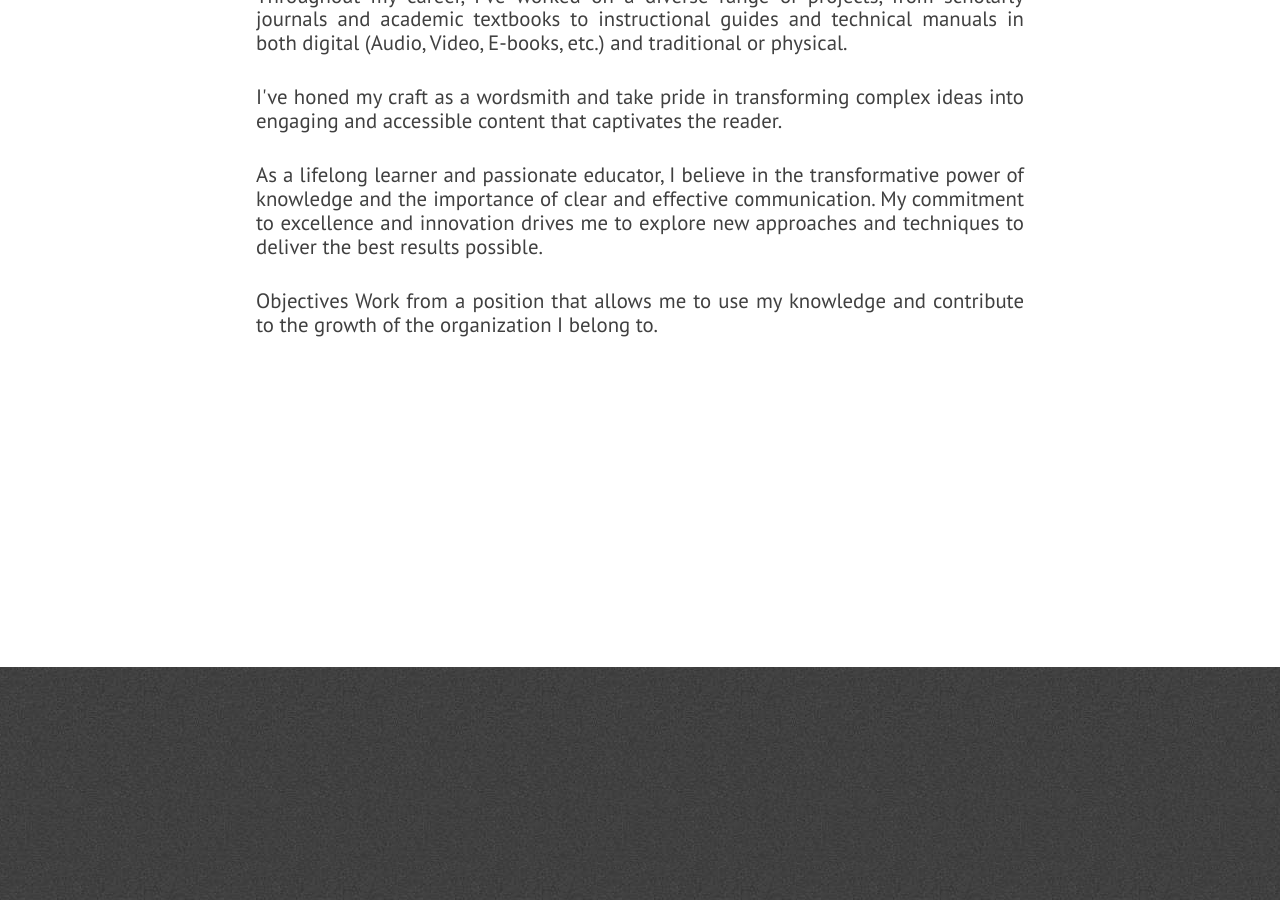
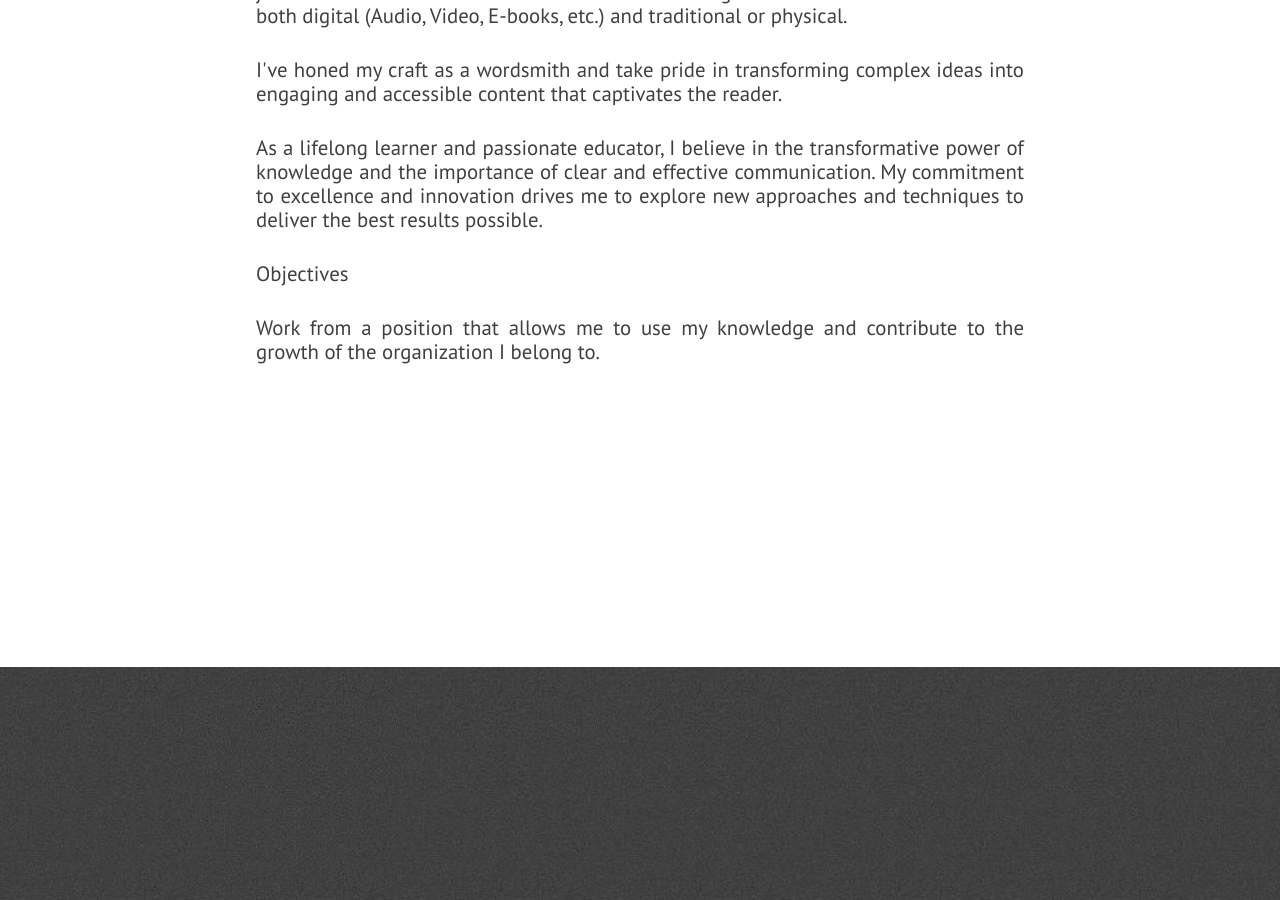
Before and after one commit to wascarleonel/portfolio, a Jekyll site: the page built from index.html, in a window 1280 px wide and 900 px high, scrolled down 1293 px. Built offline with Jekyll 4.4.1, drawn with Linux system fonts in a browser that asks for light colours; nearby versions of some CDN libraries.

Commit message:
Update about.html

```diff
--- a/_includes/about.html
+++ b/_includes/about.html
@@ -13,8 +13,11 @@
             </p>
             <p class="paragraph-text justify-text">
                 Objectives
+            </p>
+<p class="paragraph-text justify-text">
                 Work from a position that allows me to use my knowledge and contribute to the growth of the organization I belong to.
             </p>
+
 
         </div>
     </section>
```
